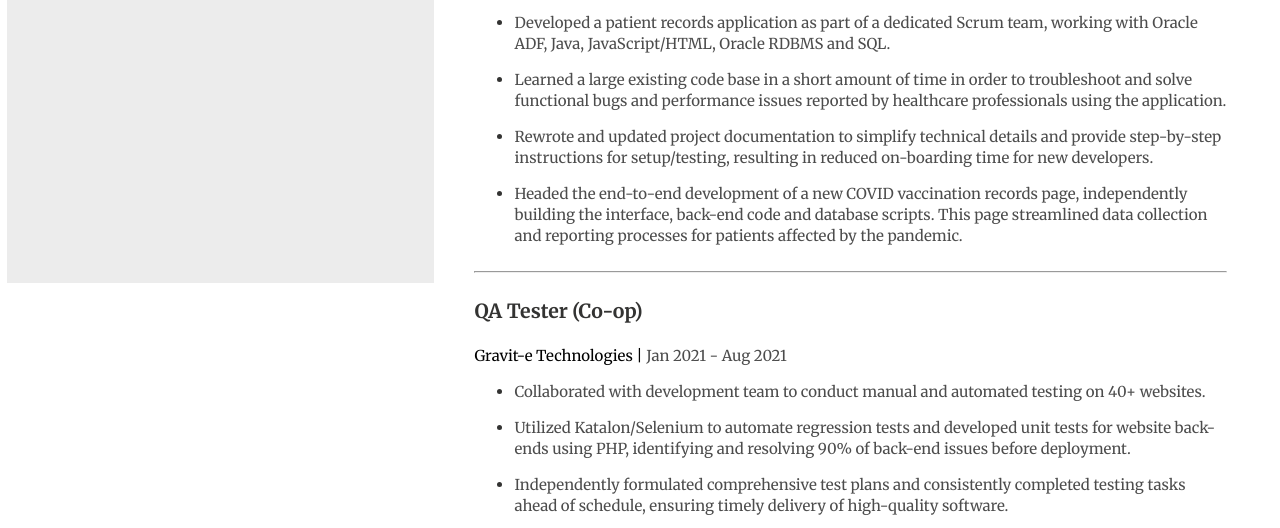
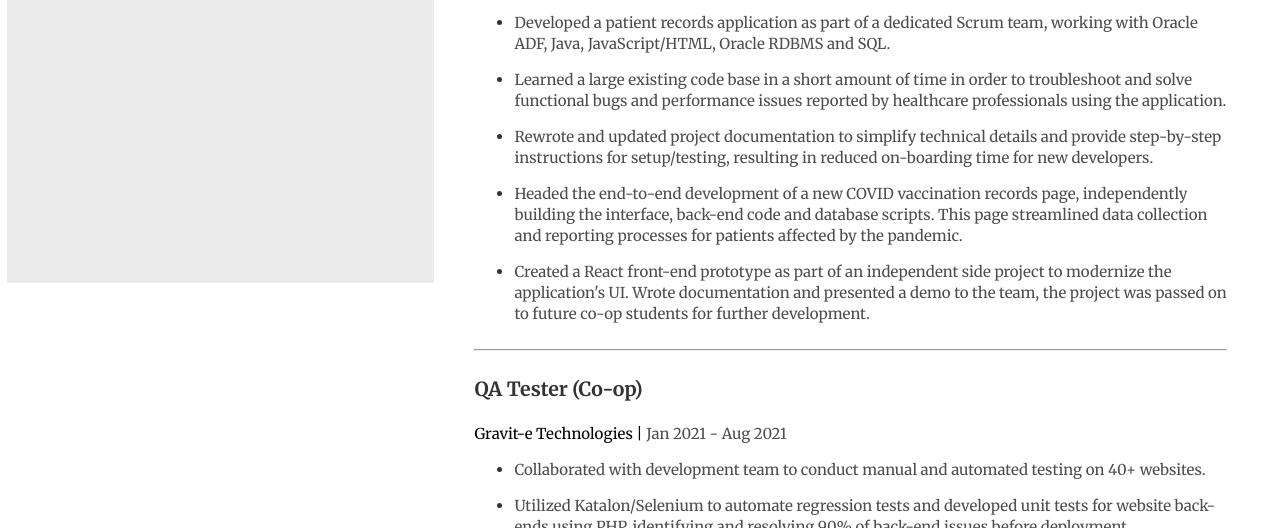
Before and after one commit to nvasiu/AWSCloudResumeNV, a plain HTML site: page resume-site/index.html in a window 1280 px wide. Shown: the part 525-1053 px from the top of the page. Drawn offline with Linux system fonts and the light colour scheme; no server answers.

Commit message:
Updated Resume

```diff
--- a/resume-site/index.html
+++ b/resume-site/index.html
@@ -304,6 +304,9 @@
                       interface, back-end code and database scripts. This page streamlined data collection and reporting processes for
                       patients affected by the pandemic.
                       </p></li>
+                    <li><p>Created a React front-end prototype as part of an independent side project to modernize the application's UI.
+                      Wrote documentation and presented a demo to the team, the project was passed on to future co-op students for further development.
+                      </p></li>
                   </ul>
 
                   <hr />
```
